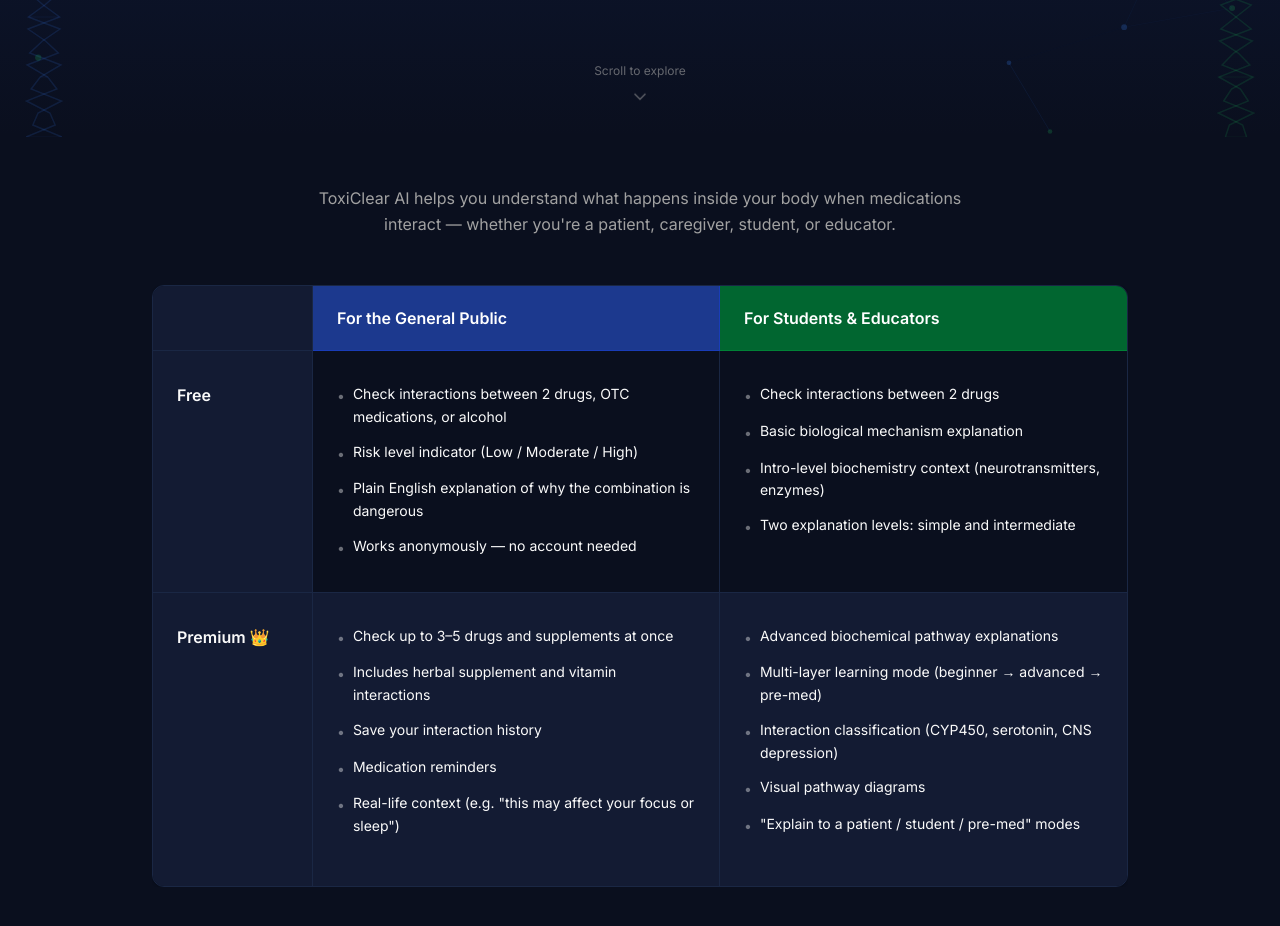
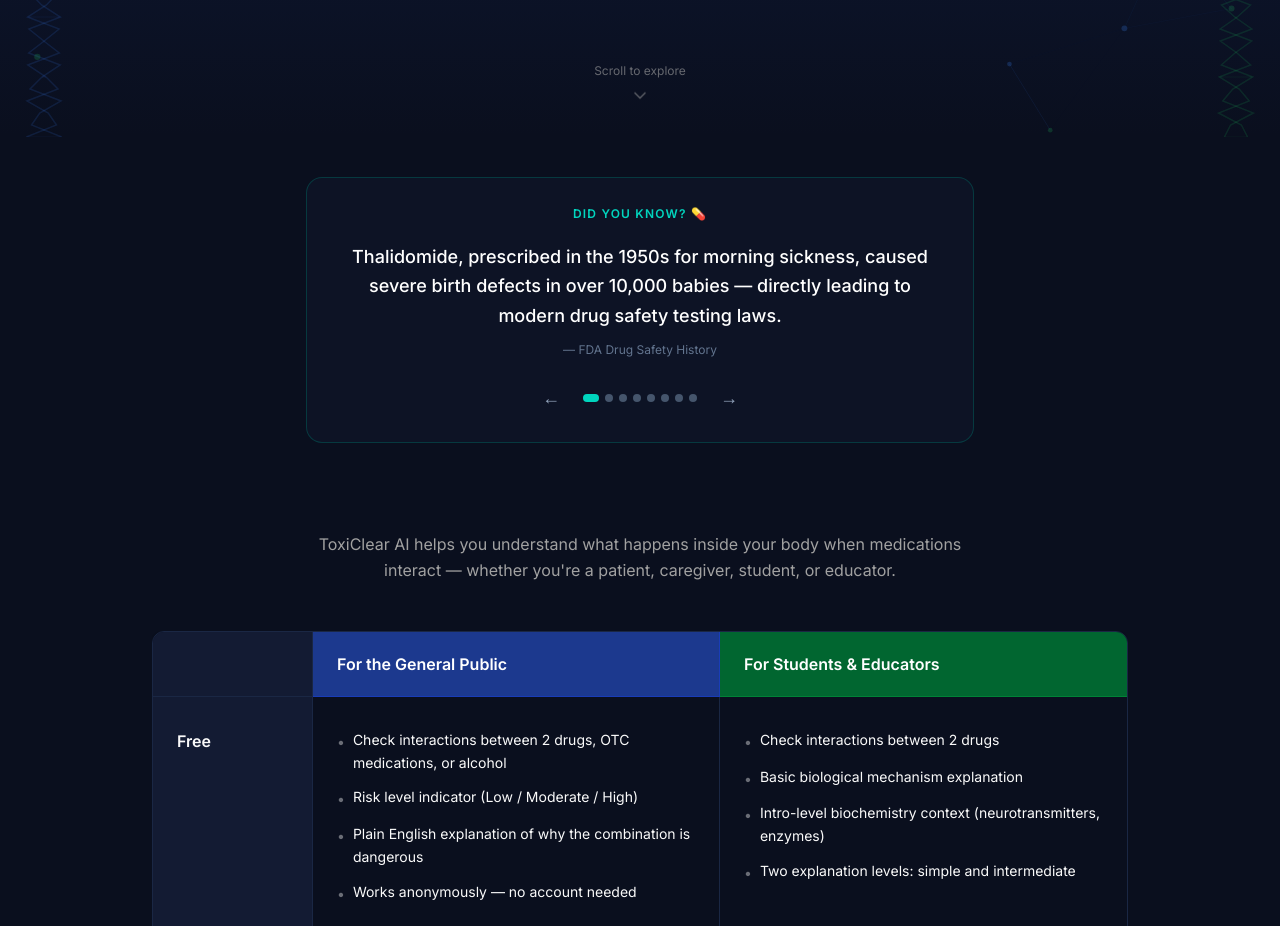
Before and after one commit to Aryesh-K/demo-app, a Next.js app: page / in a window 1280 px wide. Shown: the part 640-1566 px from the top of the page. Built offline with nearby package versions, Linux system fonts and the light colour scheme.

Commit message:
fact rotator

```diff
--- a/src/app/page.tsx
+++ b/src/app/page.tsx
@@ -1,4 +1,5 @@
 import Link from "next/link";
+import { DidYouKnow } from "~/components/did-you-know";
 import { GridReveal } from "~/components/grid-reveal";
 import { HeroCanvas } from "~/components/hero-canvas";
 import { ScrollIndicator } from "~/components/scroll-indicator";
@@ -99,6 +100,9 @@
         <ScrollIndicator />
       </section>
 
+      {/* ── Did You Know ── */}
+      <DidYouKnow />
+
       {/* ── Content — constrained ── */}
       <div className="mx-auto flex w-full max-w-5xl flex-col gap-12 px-6 pb-20 pt-12">
         {/* ── ToxiClear description ── */}
--- /dev/null
+++ b/src/components/did-you-know.tsx
@@ -0,0 +1,144 @@
+"use client";
+
+import { useCallback, useEffect, useRef, useState } from "react";
+import { cn } from "~/lib/utils";
+
+const FACTS = [
+  {
+    fact: "Thalidomide, prescribed in the 1950s for morning sickness, caused severe birth defects in over 10,000 babies — directly leading to modern drug safety testing laws.",
+    source: "FDA Drug Safety History",
+  },
+  {
+    fact: "Grapefruit juice can dangerously increase the potency of over 85 medications by blocking the CYP3A4 enzyme in your intestines that normally breaks them down.",
+    source: "Canadian Medical Association Journal",
+  },
+  {
+    fact: "Aspirin was discovered to interact with blood thinners in the 1950s — a finding that now prevents millions of strokes and heart attacks annually.",
+    source: "American Heart Association",
+  },
+  {
+    fact: "Acetaminophen overdose is the leading cause of acute liver failure in the United States, often from unknowingly combining multiple products containing it.",
+    source: "National Institutes of Health",
+  },
+  {
+    fact: "St. John's Wort, a common herbal supplement, can reduce the effectiveness of birth control, HIV medications, and organ transplant drugs by accelerating their breakdown in the liver.",
+    source: "National Center for Complementary and Integrative Health",
+  },
+  {
+    fact: "The first recorded drug interaction was documented in 1768 when physicians noticed that combining certain plant extracts caused unexpected and dangerous effects.",
+    source: "Journal of Clinical Pharmacology",
+  },
+  {
+    fact: "Nearly 125,000 Americans die annually from medication non-adherence and adverse drug interactions — more than diabetes or influenza.",
+    source: "Annals of Internal Medicine",
+  },
+  {
+    fact: "MAO inhibitors, once a common antidepressant, can cause a fatal hypertensive crisis when combined with aged cheese, wine, or common cold medicines.",
+    source: "British Journal of Clinical Pharmacology",
+  },
+];
+
+const COUNT = FACTS.length;
+
+export function DidYouKnow() {
+  const [index, setIndex] = useState(0);
+  const [visible, setVisible] = useState(true);
+  const indexRef = useRef(0);
+  const pausedRef = useRef(false);
+
+  const goTo = useCallback((next: number) => {
+    setVisible(false);
+    setTimeout(() => {
+      indexRef.current = next;
+      setIndex(next);
+      setVisible(true);
+    }, 220);
+  }, []);
+
+  const advance = useCallback(() => {
+    if (pausedRef.current) return;
+    goTo((indexRef.current + 1) % COUNT);
+  }, [goTo]);
+
+  useEffect(() => {
+    const id = setInterval(advance, 6000);
+    return () => clearInterval(id);
+  }, [advance]);
+
+  const current = FACTS[index];
+
+  return (
+    <section
+      aria-label="Did You Know facts"
+      onMouseEnter={() => {
+        pausedRef.current = true;
+      }}
+      onMouseLeave={() => {
+        pausedRef.current = false;
+      }}
+      className="mx-auto w-full max-w-[700px] px-4 py-10"
+    >
+      <div className="rounded-2xl border border-teal-800/50 bg-slate-900/60 px-8 py-7">
+        {/* Label */}
+        <p className="mb-5 text-center text-xs font-semibold uppercase tracking-widest text-teal-400">
+          Did You Know? 💊
+        </p>
+
+        {/* Fact content with fade */}
+        <div
+          className="flex min-h-[112px] flex-col items-center justify-center gap-3"
+          style={{
+            opacity: visible ? 1 : 0,
+            transition: "opacity 0.22s ease",
+          }}
+        >
+          <p className="text-center text-lg font-medium leading-relaxed text-white">
+            {current.fact}
+          </p>
+          <p className="text-xs text-slate-500">— {current.source}</p>
+        </div>
+
+        {/* Controls */}
+        <div className="mt-6 flex items-center justify-center gap-4">
+          {/* Prev */}
+          <button
+            type="button"
+            onClick={() => goTo((index - 1 + COUNT) % COUNT)}
+            aria-label="Previous fact"
+            className="flex size-8 items-center justify-center rounded-full text-lg text-slate-400 transition-colors hover:bg-slate-800 hover:text-white"
+          >
+            ←
+          </button>
+
+          {/* Dots */}
+          <div className="flex items-center gap-1.5">
+            {FACTS.map((f, i) => (
+              <button
+                key={f.source}
+                type="button"
+                onClick={() => goTo(i)}
+                aria-label={`Go to fact ${i + 1}`}
+                className={cn(
+                  "rounded-full transition-all duration-300",
+                  i === index
+                    ? "h-2 w-4 bg-teal-400"
+                    : "size-2 bg-slate-600 hover:bg-slate-500",
+                )}
+              />
+            ))}
+          </div>
+
+          {/* Next */}
+          <button
+            type="button"
+            onClick={() => goTo((index + 1) % COUNT)}
+            aria-label="Next fact"
+            className="flex size-8 items-center justify-center rounded-full text-lg text-slate-400 transition-colors hover:bg-slate-800 hover:text-white"
+          >
+            →
+          </button>
+        </div>
+      </div>
+    </section>
+  );
+}
```
